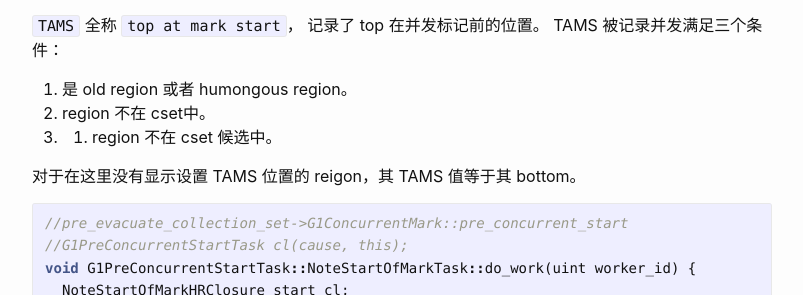
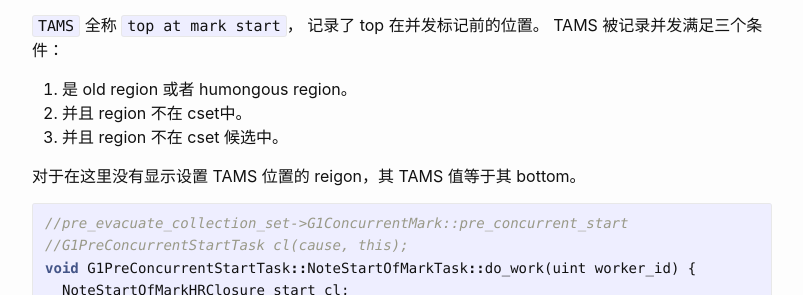
Before and after one commit to yoa1226/yoa1226.github.io, a Jekyll site: the page built from _posts/2024-09-15-g1-conc-mark-root-region-scan.md, in a window 1280 px wide and 900 px high, scrolled down 7758 px. Shown: the part 157-452 px from the top of the window, without its empty margins (238-1041 px from the left). Built offline with Jekyll 4.4.1, drawn with Linux system fonts in a browser that asks for light colours.

Commit message:
fix conc mark root region scan

```diff
--- a/_posts/2024-09-15-g1-conc-mark-root-region-scan.md
+++ b/_posts/2024-09-15-g1-conc-mark-root-region-scan.md
@@ -332,8 +332,8 @@ class G1HeapRegion : public CHeapObj<mtGC> {
 `TAMS` 全称 `top at mark start`， 记录了 top 在并发标记前的位置。 TAMS 被记录并发满足三个条件：
 
 1. 是 old region 或者 humongous region。
-2. region 不在 cset中。
-3. 2. region 不在 cset 候选中。
+2. 并且 region 不在 cset中。
+3. 并且 region 不在 cset 候选中。
 
 对于在这里没有显示设置 TAMS 位置的 reigon，其 TAMS 值等于其 bottom。
 
```
